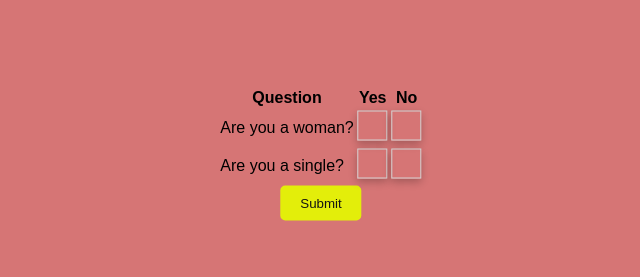
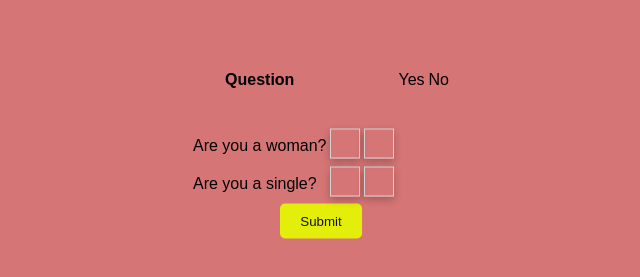
Before and after one commit to appleispomme/join-us, a plain HTML site: page index.html in a window 1280 px wide. Shown: the part 247-524 px from the top of the page, without its empty margins (319-959 px from the left). Drawn offline with Linux system fonts and the light colour scheme.

Commit message:
Update index.html

```diff
--- a/index.html
+++ b/index.html
@@ -13,10 +13,12 @@
         <!-- Table -->
         <form action="" id="questionnaire_form">
         <table id="questionnaire_table">
-            <tr>
-                <th>Question</th>
-                <th>Yes</th>
-                <th>No</th>
+            <tr id="head_row">
+                <th>Question<br><br><br></th>
+                <td></td>
+                <td></td>
+                <td>Yes<br><br><br></td>
+                <td>No<br><br><br></td>
             </tr>
         </table>
         <button id="submit">Submit</button>
```
